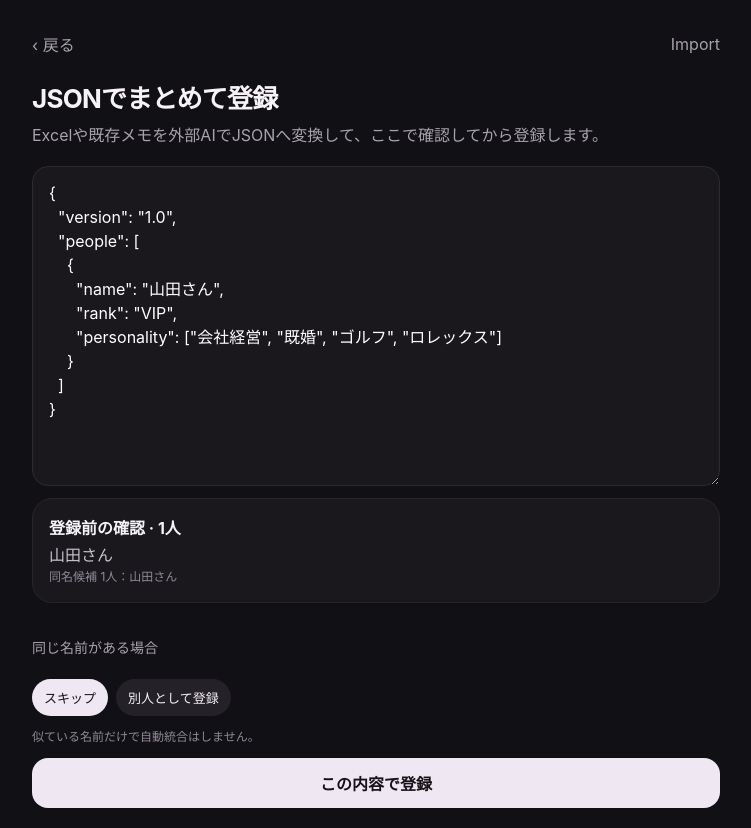
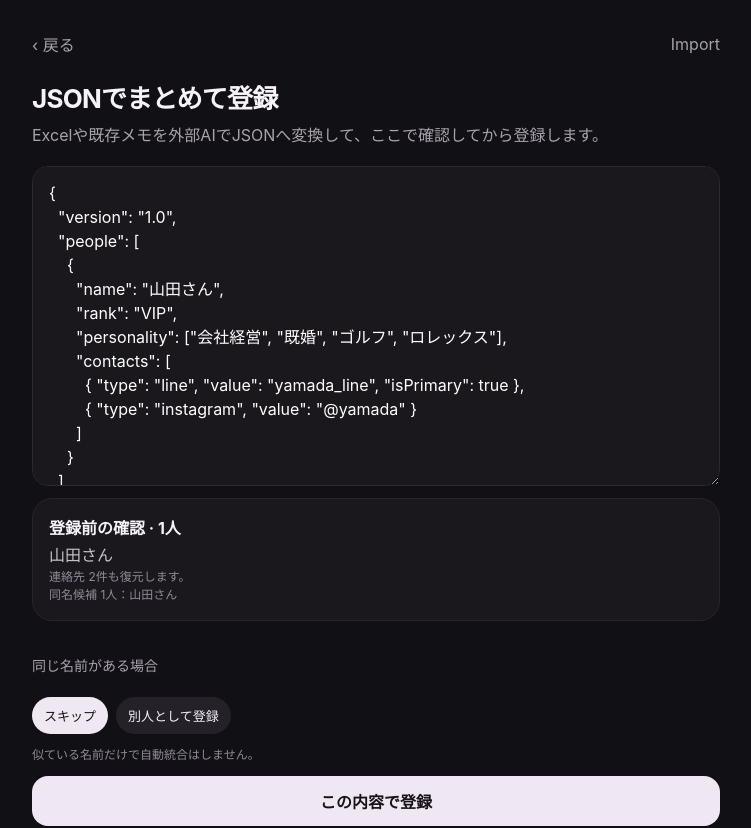
Before and after one commit to karukimori-wq/Velvet, a Next.js app: page /import in a window 1280 px wide. Shown: the top 828 px of the page, without its empty margins (264-1015 px from the left). Built offline with nearby package versions, Linux system fonts and the light colour scheme.

Commit message:
Show contact backup in JSON import example

```diff
--- a/app/import/import-form.tsx
+++ b/app/import/import-form.tsx
@@ -9,12 +9,17 @@ const example = `{
     {
       "name": "山田さん",
       "rank": "VIP",
-      "personality": ["会社経営", "既婚", "ゴルフ", "ロレックス"]
+      "personality": ["会社経営", "既婚", "ゴルフ", "ロレックス"],
+      "contacts": [
+        { "type": "line", "value": "yamada_line", "isPrimary": true },
+        { "type": "instagram", "value": "@yamada" }
+      ]
     }
   ]
 }`;
 
-type PreviewPerson = { name: string; rank?: string; personality?: string[] };
+type PreviewContact = { type?: string; value?: string };
+type PreviewPerson = { name: string; rank?: string; personality?: string[]; contacts?: PreviewContact[] };
 
 function normalize(value: string) {
   return value.trim().toLocaleLowerCase("ja-JP");
@@ -36,7 +41,8 @@ export function ImportForm({ existingNames }: { existingNames: string[] }) {
         people.push(item as PreviewPerson);
       }
       const duplicates = people.filter((person) => existing.has(normalize(person.name)));
-      return { valid: true as const, people, duplicates };
+      const contactCount = people.reduce((sum, person) => sum + (Array.isArray(person.contacts) ? person.contacts.length : 0), 0);
+      return { valid: true as const, people, duplicates, contactCount };
     } catch {
       return { valid: false as const, message: "JSON形式を確認してください。" };
     }
@@ -50,6 +56,7 @@ export function ImportForm({ existingNames }: { existingNames: string[] }) {
         <div className="card">
           <div className="timelineTitle">登録前の確認 · {preview.people.length}人</div>
           <div className="timelineBody">{preview.people.slice(0, 6).map((person) => person.name).join(" · ")}{preview.people.length > 6 ? " …" : ""}</div>
+          {preview.contactCount > 0 && <div className="formHint">連絡先 {preview.contactCount}件も復元します。</div>}
           {preview.duplicates.length > 0 && <div className="formHint">同名候補 {preview.duplicates.length}人：{preview.duplicates.slice(0, 5).map((person) => person.name).join(" · ")}</div>}
         </div>
       ) : (
```
